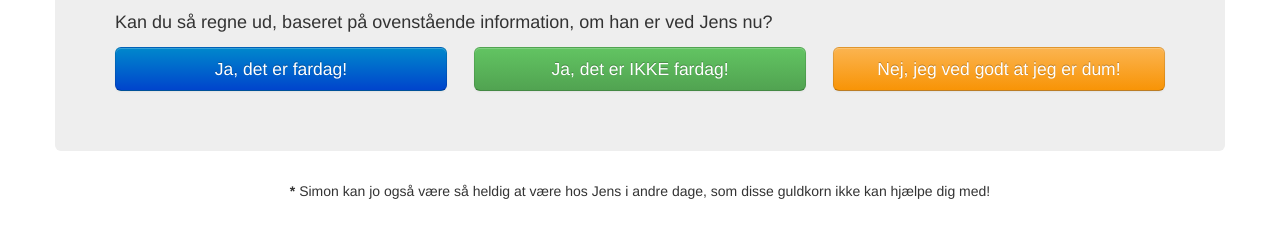
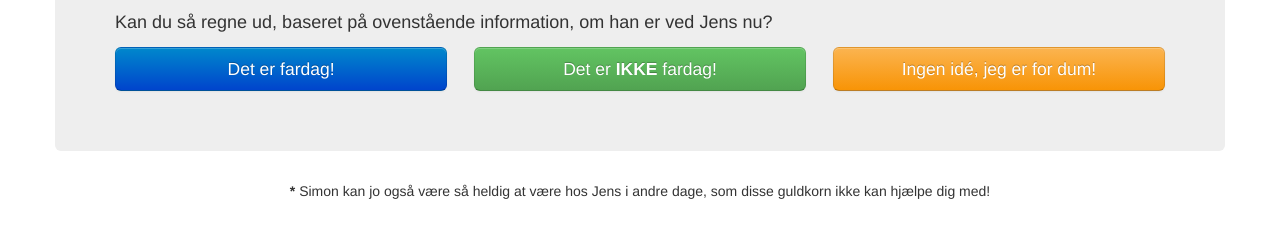
Before and after one commit to Multiply/erdetfardag.dk, a plain HTML site: page index.html in a window 1280 px wide. Shown: the part 263-500 px from the top of the page. Drawn offline with nearby package versions, Linux system fonts and the light colour scheme; a script that the page names is missing.

Commit message:
Changed button text
Users not reading the bread-text will now be able to answer, with less
confusion, reading the text on the buttons.

```diff
--- a/index.html
+++ b/index.html
@@ -21,9 +21,9 @@
 				<p>Normalt, så er Simon hos Jens, hver onsdag, og i lige weekender. <strong>*</strong></p>
 				<p>Kan du så regne ud, baseret på ovenstående information, om han er ved Jens nu?</p>
 				<div class="row-fluid">
-					<button class="btn btn-primary btn-large span4">Ja, det er fardag!</button>
-					<button class="btn btn-success btn-large span4">Ja, det er IKKE fardag!</button>
-					<button class="btn btn-warning btn-large span4">Nej, jeg ved godt at jeg er dum!</button>
+					<button class="btn btn-primary btn-large span4">Det er fardag!</button>
+					<button class="btn btn-success btn-large span4">Det er <strong>IKKE</strong> fardag!</button>
+					<button class="btn btn-warning btn-large span4">Ingen idé, jeg er for dum!</button>
 				</div>
 			</div>
 			<p style="text-align:center"><strong>*</strong> Simon kan jo også være så heldig at være hos Jens i andre dage, som disse guldkorn ikke kan hjælpe dig med!</p>
```
